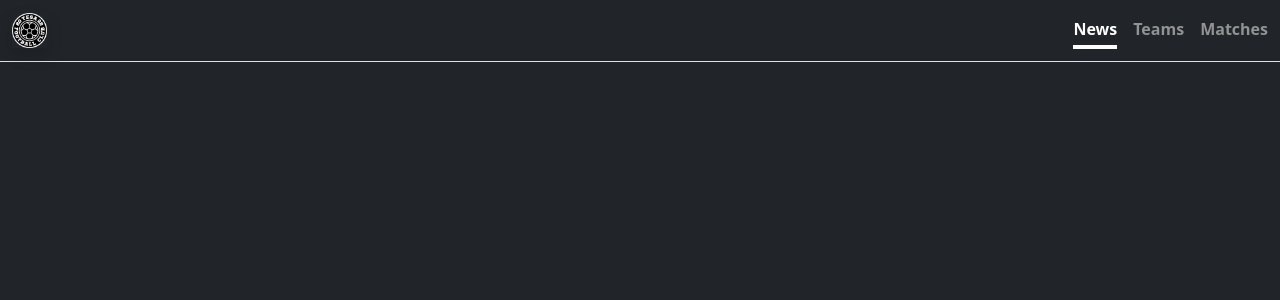
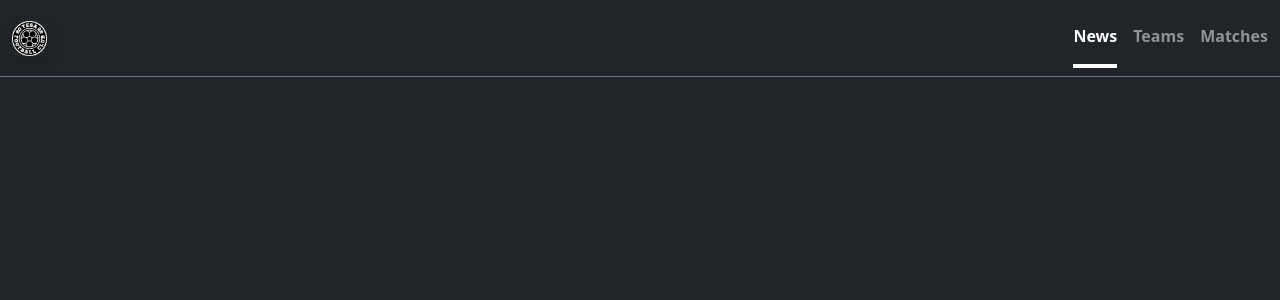
Before and after one commit to tesafc/tesafc.github.io, a Jekyll site: the page built from index.html, in a window 1280 px wide. Shown: the top 300 px of the page. Built offline with Jekyll 4.4.1, drawn with Linux system fonts in a browser that asks for light colours.

Commit message:
Update default.html

```diff
--- a/_layouts/default.html
+++ b/_layouts/default.html
@@ -21,15 +21,15 @@
     <link rel="stylesheet" href="{{ 'assets/stylesheet.css' | relative_url }}">
   </head>
   <body class="text-bg-dark">
-    <div class="container-fluid text-bg-dark border-bottom">
+    <div class="container-fluid text-bg-dark border-bottom border-secondary">
       <header class="navbar mx-auto">
         <a class="navbar-brand" href="{{ site.baseurl }}">
           <img src="{{ '/assets/img/logo-1_v2.png' | relative_url }}" width="35" height="35" class="shadow">
         </a>
         <nav class="nav nav-masthead">
-          <a class="nav-link fw-bold py-1 px-0 active" href="{{ 'news' | relative_url }}">News</a>
-          <a class="nav-link fw-bold py-1 px-0" href="{{ 'teams' | relative_url }}">Teams</a>
-          <a class="nav-link fw-bold py-1 px-0" href="{{ 'matches' | relative_url }}">Matches</a>
+          <a class="nav-link fw-bold py-3 px-0 active" href="{{ 'news' | relative_url }}">News</a>
+          <a class="nav-link fw-bold py-3 px-0" href="{{ 'teams' | relative_url }}">Teams</a>
+          <a class="nav-link fw-bold py-3 px-0" href="{{ 'matches' | relative_url }}">Matches</a>
         </nav>
       </header>
     </div>
```
